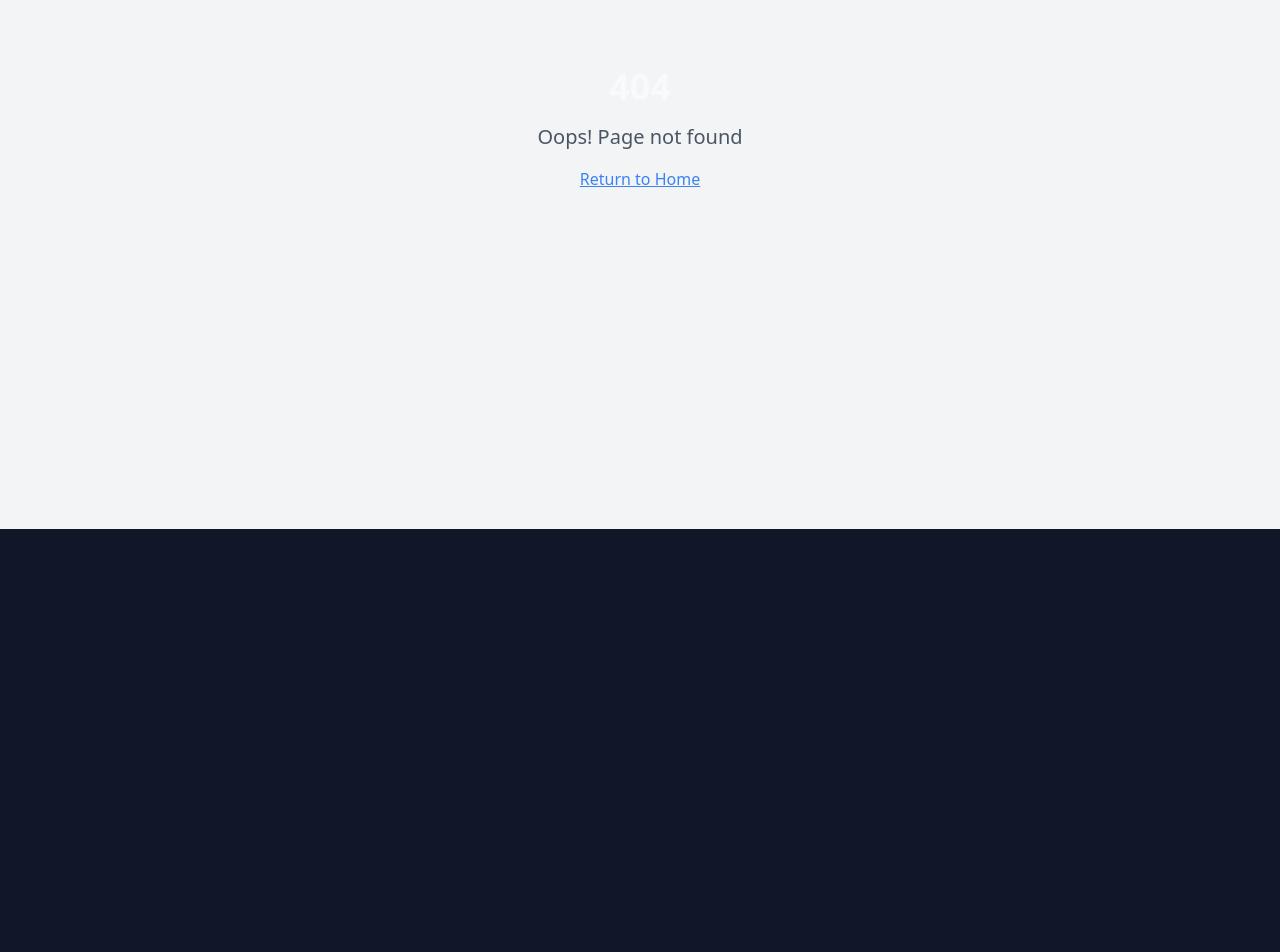
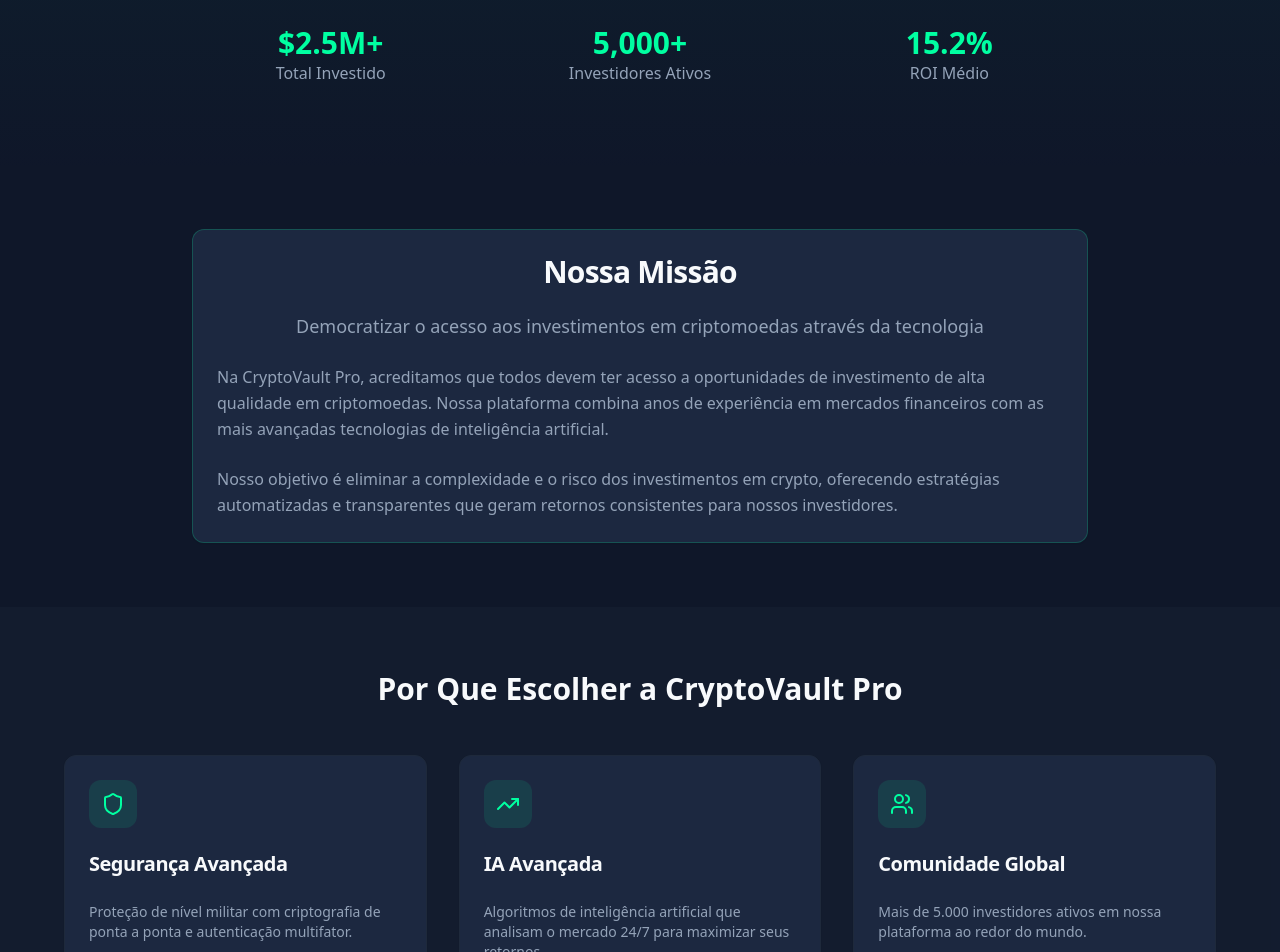
Before and after one commit to robsonmmfata/crypto-gain-forge, a React (Vite) app: page /about in a window 1280 px wide. Before the commit this address had no page. Shown: the part 348-1300 px from the top of the page. Before the commit the page ends 877 px from the top, so only its background shows below. Built offline with nearby package versions, Linux system fonts and the light colour scheme.

Commit message:
Add About Page

```diff
--- a/src/App.tsx
+++ b/src/App.tsx
@@ -7,6 +7,7 @@ import { AuthProvider, useAuth } from "@/contexts/AuthContext";
 import Header from "@/components/Header";
 import BottomNavigation from "@/components/BottomNavigation";
 import Index from "./pages/Index";
+import About from "./pages/About";
 import Login from "./pages/Login";
 import Register from "./pages/Register";
 import TradingDashboard from "./pages/TradingDashboard";
@@ -25,6 +26,7 @@ const AppContent = () => {
       <Header />
       <Routes>
         <Route path="/" element={<Index />} />
+        <Route path="/about" element={<About />} />
         <Route path="/login" element={<Login />} />
         <Route path="/register" element={<Register />} />
         <Route path="/dashboard" element={<TradingDashboard />} />
--- /dev/null
+++ b/src/pages/About.tsx
@@ -0,0 +1,236 @@
+import React from 'react';
+import { Shield, Users, TrendingUp, Award, Clock, Lock } from 'lucide-react';
+import { Card, CardContent, CardDescription, CardHeader, CardTitle } from '@/components/ui/card';
+
+const About = () => {
+  const features = [
+    {
+      icon: Shield,
+      title: 'Segurança Avançada',
+      description: 'Proteção de nível militar com criptografia de ponta a ponta e autenticação multifator.'
+    },
+    {
+      icon: TrendingUp,
+      title: 'IA Avançada',
+      description: 'Algoritmos de inteligência artificial que analisam o mercado 24/7 para maximizar seus retornos.'
+    },
+    {
+      icon: Users,
+      title: 'Comunidade Global',
+      description: 'Mais de 5.000 investidores ativos em nossa plataforma ao redor do mundo.'
+    },
+    {
+      icon: Award,
+      title: 'Resultados Comprovados',
+      description: 'ROI médio de 15.2% com histórico transparente de performance.'
+    },
+    {
+      icon: Clock,
+      title: 'Suporte 24/7',
+      description: 'Equipe de suporte especializada disponível 24 horas por dia, 7 dias por semana.'
+    },
+    {
+      icon: Lock,
+      title: 'Fundos Seguros',
+      description: 'Seus investimentos são protegidos por seguros e armazenados em carteiras frias.'
+    }
+  ];
+
+  const teamMembers = [
+    {
+      name: 'Alex Rodriguez',
+      role: 'CEO & Fundador',
+      experience: '15 anos em mercados financeiros',
+      image: '/avatars/john.jpg'
+    },
+    {
+      name: 'Sarah Chen',
+      role: 'CTO',
+      experience: 'Ex-Goldman Sachs, especialista em blockchain',
+      image: '/avatars/sabrina.jpg'
+    },
+    {
+      name: 'Marcus Johnson',
+      role: 'Head of AI',
+      experience: 'PhD em Machine Learning, ex-Google',
+      image: '/avatars/austin.jpg'
+    },
+    {
+      name: 'Elena Volkov',
+      role: 'Head of Security',
+      experience: 'Ex-NSA, especialista em cibersegurança',
+      image: '/avatars/anne.jpg'
+    }
+  ];
+
+  return (
+    <div className="min-h-screen bg-background">
+      {/* Hero Section */}
+      <section className="py-20 px-4 bg-gradient-to-b from-primary/5 to-background">
+        <div className="max-w-4xl mx-auto text-center">
+          <h1 className="text-4xl md:text-6xl font-bold mb-6 bg-gradient-to-r from-primary to-accent bg-clip-text text-transparent">
+            Sobre a CryptoVault Pro
+          </h1>
+          <p className="text-xl text-muted-foreground mb-8 max-w-3xl mx-auto">
+            Somos a principal plataforma de investimento em criptomoedas, utilizando inteligência artificial
+            avançada para maximizar os retornos dos nossos investidores desde 2020.
+          </p>
+          <div className="grid grid-cols-1 md:grid-cols-3 gap-8 mt-12">
+            <div className="text-center">
+              <div className="text-3xl font-bold text-primary">$2.5M+</div>
+              <div className="text-muted-foreground">Total Investido</div>
+            </div>
+            <div className="text-center">
+              <div className="text-3xl font-bold text-primary">5,000+</div>
+              <div className="text-muted-foreground">Investidores Ativos</div>
+            </div>
+            <div className="text-center">
+              <div className="text-3xl font-bold text-primary">15.2%</div>
+              <div className="text-muted-foreground">ROI Médio</div>
+            </div>
+          </div>
+        </div>
+      </section>
+
+      {/* Mission Section */}
+      <section className="py-16 px-4">
+        <div className="max-w-4xl mx-auto">
+          <Card className="border-primary/20">
+            <CardHeader className="text-center">
+              <CardTitle className="text-3xl mb-4">Nossa Missão</CardTitle>
+              <CardDescription className="text-lg">
+                Democratizar o acesso aos investimentos em criptomoedas através da tecnologia
+              </CardDescription>
+            </CardHeader>
+            <CardContent className="space-y-6">
+              <p className="text-muted-foreground leading-relaxed">
+                Na CryptoVault Pro, acreditamos que todos devem ter acesso a oportunidades de investimento
+                de alta qualidade em criptomoedas. Nossa plataforma combina anos de experiência em mercados
+                financeiros com as mais avançadas tecnologias de inteligência artificial.
+              </p>
+              <p className="text-muted-foreground leading-relaxed">
+                Nosso objetivo é eliminar a complexidade e o risco dos investimentos em crypto, oferecendo
+                estratégias automatizadas e transparentes que geram retornos consistentes para nossos investidores.
+              </p>
+            </CardContent>
+          </Card>
+        </div>
+      </section>
+
+      {/* Features Section */}
+      <section className="py-16 px-4 bg-muted/30">
+        <div className="max-w-6xl mx-auto">
+          <h2 className="text-3xl font-bold text-center mb-12">Por Que Escolher a CryptoVault Pro</h2>
+          <div className="grid grid-cols-1 md:grid-cols-2 lg:grid-cols-3 gap-8">
+            {features.map((feature, index) => {
+              const Icon = feature.icon;
+              return (
+                <Card key={index} className="hover:shadow-lg transition-shadow">
+                  <CardHeader>
+                    <div className="w-12 h-12 bg-primary/10 rounded-lg flex items-center justify-center mb-4">
+                      <Icon className="w-6 h-6 text-primary" />
+                    </div>
+                    <CardTitle className="text-xl">{feature.title}</CardTitle>
+                  </CardHeader>
+                  <CardContent>
+                    <CardDescription className="text-muted-foreground">
+                      {feature.description}
+                    </CardDescription>
+                  </CardContent>
+                </Card>
+              );
+            })}
+          </div>
+        </div>
+      </section>
+
+      {/* Team Section */}
+      <section className="py-16 px-4">
+        <div className="max-w-6xl mx-auto">
+          <h2 className="text-3xl font-bold text-center mb-12">Nossa Equipe</h2>
+          <div className="grid grid-cols-1 md:grid-cols-2 lg:grid-cols-4 gap-8">
+            {teamMembers.map((member, index) => (
+              <Card key={index} className="text-center">
+                <CardHeader>
+                  <div className="w-24 h-24 mx-auto mb-4 rounded-full overflow-hidden">
+                    <img
+                      src={member.image}
+                      alt={member.name}
+                      className="w-full h-full object-cover"
+                    />
+                  </div>
+                  <CardTitle className="text-xl">{member.name}</CardTitle>
+                  <CardDescription className="text-primary font-medium">
+                    {member.role}
+                  </CardDescription>
+                </CardHeader>
+                <CardContent>
+                  <p className="text-sm text-muted-foreground">{member.experience}</p>
+                </CardContent>
+              </Card>
+            ))}
+          </div>
+        </div>
+      </section>
+
+      {/* Security Section */}
+      <section className="py-16 px-4 bg-muted/30">
+        <div className="max-w-4xl mx-auto text-center">
+          <h2 className="text-3xl font-bold mb-8">Segurança em Primeiro Lugar</h2>
+          <div className="grid grid-cols-1 md:grid-cols-2 gap-8">
+            <Card>
+              <CardHeader>
+                <Shield className="w-8 h-8 text-primary mx-auto mb-4" />
+                <CardTitle>Proteção de Ativos</CardTitle>
+              </CardHeader>
+              <CardContent>
+                <p className="text-muted-foreground">
+                  95% dos fundos são armazenados em carteiras frias offline,
+                  protegidas contra ataques cibernéticos.
+                </p>
+              </CardContent>
+            </Card>
+            <Card>
+              <CardHeader>
+                <Lock className="w-8 h-8 text-primary mx-auto mb-4" />
+                <CardTitle>Criptografia Avançada</CardTitle>
+              </CardHeader>
+              <CardContent>
+                <p className="text-muted-foreground">
+                  Utilizamos criptografia AES-256 e autenticação multifator
+                  para proteger suas informações pessoais.
+                </p>
+              </CardContent>
+            </Card>
+          </div>
+        </div>
+      </section>
+
+      {/* CTA Section */}
+      <section className="py-16 px-4">
+        <div className="max-w-4xl mx-auto text-center">
+          <h2 className="text-3xl font-bold mb-6">Pronto para Começar?</h2>
+          <p className="text-xl text-muted-foreground mb-8">
+            Junte-se a milhares de investidores que já estão maximizando seus retornos conosco.
+          </p>
+          <div className="flex flex-col sm:flex-row gap-4 justify-center">
+            <button
+              onClick={() => window.location.href = '/register'}
+              className="px-8 py-3 bg-primary text-primary-foreground rounded-lg hover:bg-primary/90 transition-colors"
+            >
+              Criar Conta Grátis
+            </button>
+            <button
+              onClick={() => window.location.href = '/'}
+              className="px-8 py-3 border border-primary text-primary rounded-lg hover:bg-primary/10 transition-colors"
+            >
+              Ver Planos de Investimento
+            </button>
+          </div>
+        </div>
+      </section>
+    </div>
+  );
+};
+
+export default About;
```
